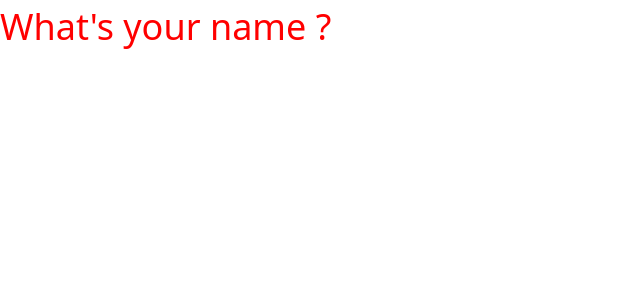
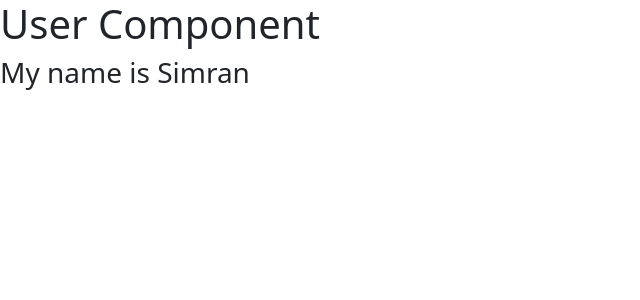
Before and after one commit to amit-negi-23/Learning-Angular, an Angular app: page / in a window 1280 px wide. Shown: the top 300 px of the page, without its empty margins (0-640 px from the left). Built offline with nearby package versions, Linux system fonts and the light colour scheme.

Commit message:
task 9 : Parent to Clild ( @Input() )

```diff
--- a/src/app/app.component.ts
+++ b/src/app/app.component.ts
@@ -1,20 +1,16 @@
 import { Component } from '@angular/core';
 import { RouterOutlet } from '@angular/router';
+import { UserComponent } from './user/user.component';
 
 
 @Component({
   selector: 'app-root',
   standalone: true,
-  imports: [RouterOutlet],
-  template: `
-    <div (mouseover)= "onMouseOver()" >{{message}}</div>
-  `,
-  styles: `div{color: red; font-size: 36px}`
+  imports: [RouterOutlet,UserComponent],
+  template: `<app-user name = "Simran" ><app-user/>`,
+  styles: ``
 
 })
 export class AppComponent {
-  message = "Hey ! Hello"
-    onMouseOver(){
-      this.message = " What's your name ?"
-    }
+
 }
--- a/src/app/user/user.component.html
+++ b/src/app/user/user.component.html
@@ -1 +1,2 @@
 <h1>User Component</h1>
+<h3>My name is {{name}}</h3>
--- a/src/app/user/user.component.ts
+++ b/src/app/user/user.component.ts
@@ -1,4 +1,4 @@
-import { Component } from '@angular/core';
+import { Component, Input } from '@angular/core';
 
 @Component({
   selector: 'app-user',
@@ -8,5 +8,5 @@ import { Component } from '@angular/core';
   styleUrl: './user.component.css'
 })
 export class UserComponent {
-
+  @Input() name = ''
 }
```
